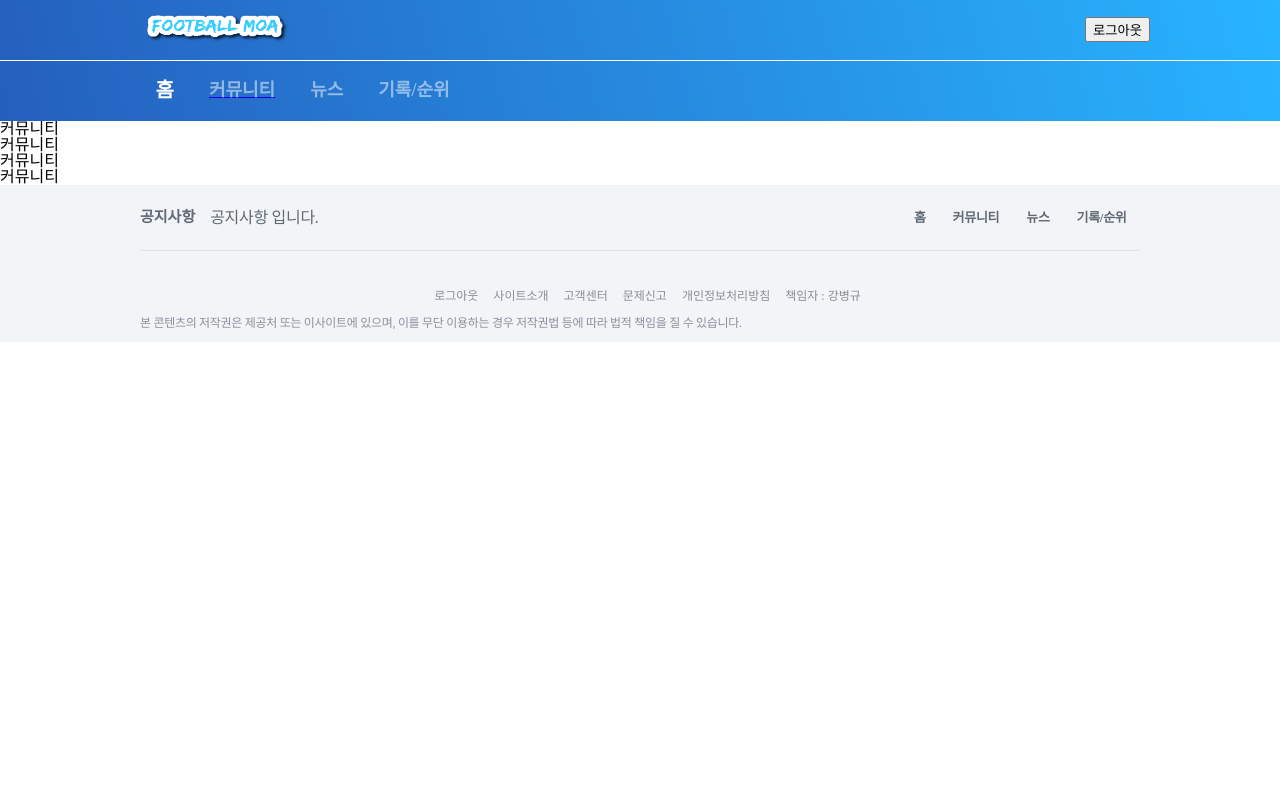
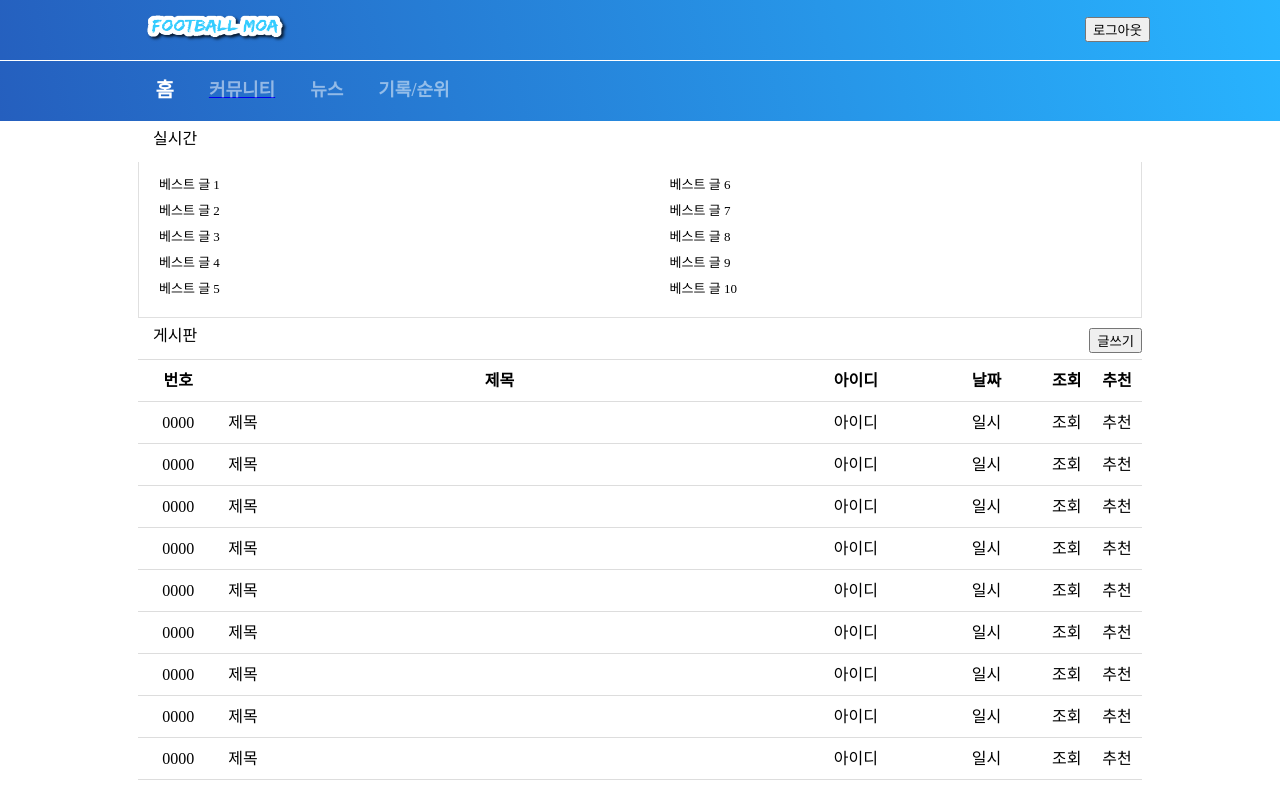
Before and after one commit to ggangb/project3-frontend, a Vue app: page /coummunity in a window 1280 px wide. Shown: the top 800 px of the page. Built offline with nearby package versions, Linux system fonts and the light colour scheme; no server answers; sample sign-in values are in the browser's storage.

Commit message:
커뮤니티페이지 작업중

```diff
--- a/src/router.js
+++ b/src/router.js
@@ -31,6 +31,14 @@ const routes = [
     // this generates a separate chunk (about.[hash].js) for this route
     // which is lazy-loaded when the route is visited.
     component: () => import(/* webpackChunkName: "about" */ './view/PageCommunity.vue')
+  },
+  {
+    path: '/write',
+    name: 'PageWrite',
+    // route level code-splitting
+    // this generates a separate chunk (about.[hash].js) for this route
+    // which is lazy-loaded when the route is visited.
+    component: () => import(/* webpackChunkName: "about" */ './view/PageWrite.vue')
   }
 
 ]
--- a/src/service/auth.service.js
+++ b/src/service/auth.service.js
@@ -8,7 +8,7 @@ class AuthService {
 
     login(user) {
         return axios
-            .post(API_URL + 'signin', user)
+            .post(API_URL + 'auth/signin', user)
             .then(res => {
                 if(res.data) {
                     TokenService.setUser(res.data);
@@ -21,7 +21,7 @@ class AuthService {
     logout() {
         const user = TokenService.getUser();
         return axios
-            .post(API_URL + 'signout', user)
+            .post(API_URL + 'auth/signout', user)
             .then((res) => {
                 alert(res.data.message);
                 TokenService.removeUser();
@@ -30,7 +30,7 @@ class AuthService {
 
     register(user) {
         return axios
-        .post(API_URL + 'signup', user);
+        .post(API_URL + 'auth/signup', user);
     }
 
 }
--- a/src/service/setupInterceptors.js
+++ b/src/service/setupInterceptors.js
@@ -6,7 +6,7 @@ const setup = (store) => {
     (config) => {
       const token = TokenService.getLocalAccessToken();
       if (token) {
-        config.headers["Authorization"] = 'Bearer ' + token;  // for Spring Boot back-end
+        config.headers["Authorization"] = 'Bearer ' + token; // for Spring Boot back-end
         // config.headers["x-access-token"] = token; // for Node.js Express back-end
       }
       return config;
@@ -29,13 +29,12 @@ const setup = (store) => {
           originalConfig._retry = true;
 
           try {
-            const rs = await axiosInstance.post("/refreshtoken", {
+            const rs = await axiosInstance.post("/auth/refreshtoken", {
               refreshToken: TokenService.getLocalRefreshToken(),
             });
-
+            console.log(rs);
             const { accessToken } = rs.data;
-
-            store.dispatch('/refreshToken', accessToken);
+            store.dispatch('/auth/refreshToken', accessToken);
             TokenService.updateLocalAccessToken(accessToken);
 
             return axiosInstance(originalConfig);
--- a/src/view/PageCommunity.vue
+++ b/src/view/PageCommunity.vue
@@ -1,8 +1,136 @@
 <template>
-    <div>커뮤니티</div>
-    <div>커뮤니티</div>
-    <div>커뮤니티</div>
-    <h2>커뮤니티</h2>
+    <div class="container">
+        <div class="inner">
+            <div class="content">
+                <div class="best_board">
+                    <div class="best_inner">
+                        <ul>
+                            <li class="tab">실시간</li>
+                        </ul>
+                        <div class="best_board_form">
+                            <div class="best_board_content">
+                                <ul class="best_left">
+                                    <li>베스트 글 1</li>
+                                    <li>베스트 글 2</li>
+                                    <li>베스트 글 3</li>
+                                    <li>베스트 글 4</li>
+                                    <li>베스트 글 5</li>
+                                </ul>
+                                <ul class="best_right">
+                                    <li>베스트 글 6</li>
+                                    <li>베스트 글 7</li>
+                                    <li>베스트 글 8</li>
+                                    <li>베스트 글 9</li>
+                                    <li>베스트 글 10</li>
+                                </ul>
+                            </div>
+                        </div>
+                    </div>
+                </div>
+                <div class="board_form">
+                    <div class="board_content">
+                        <h1 class="tab">게시판</h1>
+                        <router-link to="/write"><div class="btn"><button>글쓰기</button></div></router-link>
+                        <table class="board_list">
+                            <colgroup>
+                                <col width="8%">
+                                <col width="*%">
+                                <col width="15%">
+                                <col width="11%">
+                                <col width="5%">
+                                <col width="5%">
+                            </colgroup>
+                            <thead style="display: table-header-group">
+                                <tr>
+                                    <th>번호</th>
+                                    <th>제목</th>
+                                    <th>아이디</th>
+                                    <th>날짜</th>
+                                    <th>조회</th>
+                                    <th>추천</th>
+                                </tr>
+                            </thead>
+                            <tbody>
+                                <tr>
+                                    <td>0000</td>
+                                    <td class="desc">제목</td>
+                                    <td>아이디</td>
+                                    <td>일시</td>
+                                    <td>조회</td>
+                                    <td>추천</td>
+                                </tr>
+                                <tr>
+                                    <td>0000</td>
+                                    <td class="desc">제목</td>
+                                    <td>아이디</td>
+                                    <td>일시</td>
+                                    <td>조회</td>
+                                    <td>추천</td>
+                                </tr>
+                                <tr>
+                                    <td>0000</td>
+                                    <td class="desc">제목</td>
+                                    <td>아이디</td>
+                                    <td>일시</td>
+                                    <td>조회</td>
+                                    <td>추천</td>
+                                </tr>
+                                <tr>
+                                    <td>0000</td>
+                                    <td class="desc">제목</td>
+                                    <td>아이디</td>
+                                    <td>일시</td>
+                                    <td>조회</td>
+                                    <td>추천</td>
+                                </tr>
+                                <tr>
+                                    <td>0000</td>
+                                    <td class="desc">제목</td>
+                                    <td>아이디</td>
+                                    <td>일시</td>
+                                    <td>조회</td>
+                                    <td>추천</td>
+                                </tr>
+                                <tr>
+                                    <td>0000</td>
+                                    <td class="desc">제목</td>
+                                    <td>아이디</td>
+                                    <td>일시</td>
+                                    <td>조회</td>
+                                    <td>추천</td>
+                                </tr>
+                                <tr>
+                                    <td>0000</td>
+                                    <td class="desc">제목</td>
+                                    <td>아이디</td>
+                                    <td>일시</td>
+                                    <td>조회</td>
+                                    <td>추천</td>
+                                </tr>
+                                <tr>
+                                    <td>0000</td>
+                                    <td class="desc">제목</td>
+                                    <td>아이디</td>
+                                    <td>일시</td>
+                                    <td>조회</td>
+                                    <td>추천</td>
+                                </tr>
+                                <tr>
+                                    <td>0000</td>
+                                    <td class="desc">제목</td>
+                                    <td>아이디</td>
+                                    <td>일시</td>
+                                    <td>조회</td>
+                                    <td>추천</td>
+                                </tr>
+                            </tbody>
+                        </table>
+                    </div>
+                </div>
+            </div>
+        </div>
+    </div>
+
 </template>
 
 
@@ -12,15 +140,18 @@ import eventBus from '../common/EventBus';
 
 export default {
     data() {
-
+      return {
+        content: "",
+      }
     },
     computed: {
 
   },
   mounted() {
     boardService.getCoummunityBoard().then(
-        response => {
+        (response) => {
             console.log(response)
+            this.content = response.data;
         },
         error => {
             this.content =
@@ -42,5 +173,95 @@ export default {
   </script>
 
   <style scoped>
+    .tab {
+        margin-left: 15px;
+        margin-bottom: 15px;
+    }
+    .container {
+        width: 100%;
+        max-width: 1024px;
+        margin: 0 auto;
+        background: #fff;
+    }
+    .inner {
+        min-height: 450px;
+        margin: 0 10px 10px;
+        text-align: left;
+    }
+    .best_board {
+        margin: 10px 0 0;
+        overflow: hidden;
+    }
+    .best_inner {
+        overflow: hidden;
+    }
+    .best_board_form {
+        padding: 10px;
+        border: 1px solid #e0e0e0;
+        border-top: none;
+        height: 135px;
+        overflow: hidden;
+    }
+    .best_left {
+        float: left;
+        width: 48%;
+        padding-right: 2%;
+    }
+    .best_right {
+        float: left;
+        width: 48%;
+        padding-left: 2%;
+    }
+    .best_board_content {
+        display: block;
+    }
+    .best_board_content li {
+        line-height: 2.0em;
+        margin-left: 10px;
+        font-size: small;
+    }
+    .btn {
+        position: absolute;
+        right: 0;
+        top: 10px;
+    }
 
+
+
+    .board_form {
+        position: relative;
+        width: 100%;
+        margin-top: 0;
+    }
+    .board_content {
+        height: auto;
+        padding: 10px 0 20px;
+        margin-top: 0;
+        border: none;
+    }
+    .board_list {
+        width: 100%;
+    }
+    thead tr th {
+        text-align: center;
+        line-height: 2.5em;
+        padding-top: 1px;
+        border-top: 1px solid #dddddd;
+        border-bottom: 1px solid #dddddd;
+        font-weight: 600;
+    }
+    tbody tr td {
+        text-align: center;
+        line-height: 2.5em;
+        padding-top: 1px;
+        border-bottom: 1px solid #dddddd;
+        background: #ffffff;
+    }
+    tbody tr td.desc {
+        width: 540px;
+        max-width: 540px;
+        overflow: hidden;
+        padding-left: 10px;
+        text-align: left;
+    }
   </style>
--- /dev/null
+++ b/src/view/PageWrite.vue
@@ -0,0 +1,29 @@
+<template>
+   <div>글쓰기</div>
+</template>
+
+
+<script>
+
+
+export default {
+    data() {
+      return {
+      }
+    },
+    computed: {
+
+  },
+  mounted() {
+
+  },
+    methods: {
+
+  }
+
+  }
+  </script>
+
+  <style scoped>
+
+  </style>
```
Also changed, not shown: src/service/auth-header.js (deleted, +0 -9 lines).
